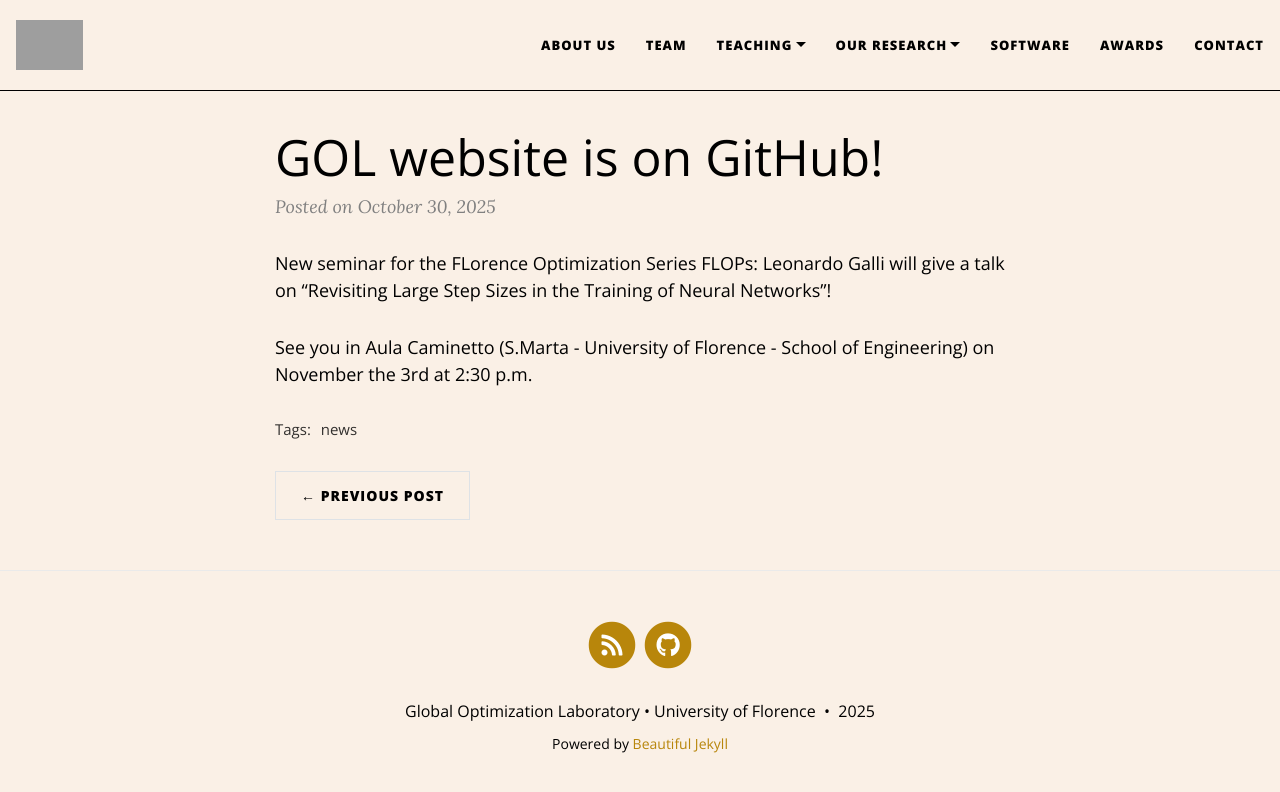
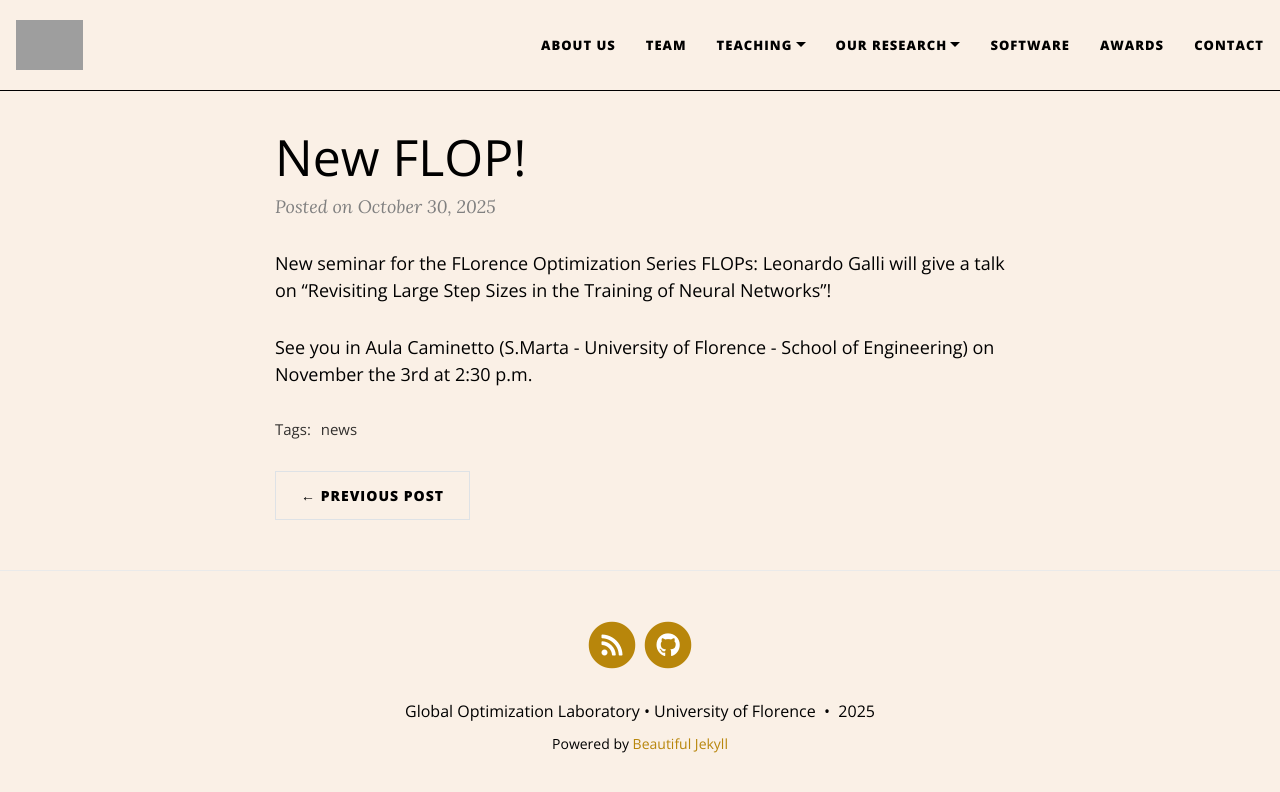
Before and after one commit to GOL-UniFI/GOL-UniFI.github.io, a Jekyll site: the page built from _posts/2025-10-30-GOLsite.md, in a window 1280 px wide. Shown: the top 792 px of the page. Built offline with Jekyll 4.4.1, drawn with Linux system fonts in a browser that asks for light colours; nearby versions of some CDN libraries; grey boxes are pictures that could not be loaded.

Commit message:
Update 2025-10-30-GOLsite.md

```diff
--- a/_posts/2025-10-30-GOLsite.md
+++ b/_posts/2025-10-30-GOLsite.md
@@ -1,6 +1,6 @@
 ---
 layout: post
-title: GOL website is on GitHub!
+title: New FLOP!
 tags: [news]
 comments: false
 ---
```
